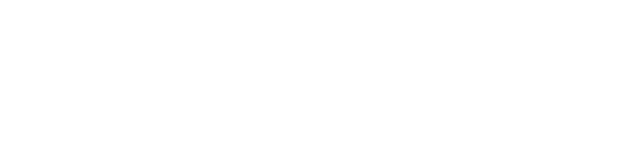
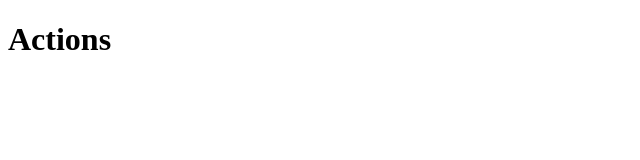
Before and after one commit to ubaidxdev/cicd, a plain HTML site: page index.html in a window 1280 px wide. Shown: the whole page, without its empty margins (0-640 px from the left). Drawn offline with Linux system fonts and the light colour scheme.

Commit message:
new commit

```diff
--- a/index.html
+++ b/index.html
@@ -6,6 +6,6 @@
     <title>Document</title>
 </head>
 <body>
-
+    <h1>Actions</h1>
 </body>
 </html>
```
Also changed, not shown: 2 other files.
